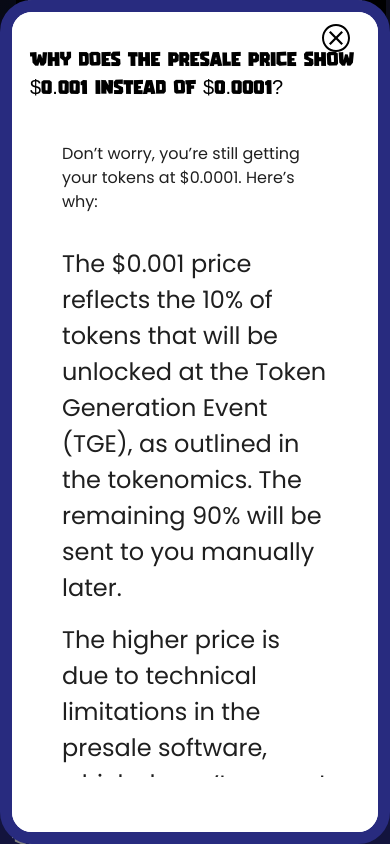
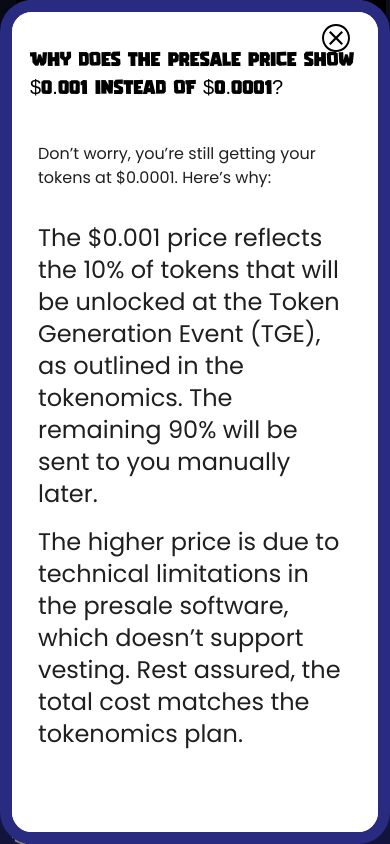
Before and after one commit to codiejay/memestateweb, a React (Vite) app: page / in a window 390 px wide. Both pictures are taken after a click on the button "Why does the presale price show $0.001 instead of $0.0001?". Shown: the part 1217-2061 px from the top of the page. Built offline with nearby package versions, Linux system fonts and the light colour scheme.

Commit message:
Fix Modal Height To Fit Mobile Screen

```diff
--- a/src/App.jsx
+++ b/src/App.jsx
@@ -452,18 +452,18 @@ export default function App() {
             }
             content={
               selectedModal === "explanation" ? (
-                <div className="mt-10 px-10 ">
+                <div className="mt-10 lg:px-10 px-4">
                   <p className="lg:text-[24px] text-base font-normal text-[#1F1F1F] mb-8 font-poppins">
                     Don’t worry, you’re still getting your tokens at $0.0001.
                     Here’s why:
                   </p>
-                  <p className="text-[24px] font-normal text-[#1F1F1F] my-4 font-poppins">
+                  <p className="lg:text-[24px] text-2xl font-normal text-[#1F1F1F] my-4 font-poppins">
                     The $0.001 price reflects the 10% of tokens that will be
                     unlocked at the Token Generation Event (TGE), as outlined in
                     the tokenomics. The remaining 90% will be sent to you
                     manually later.
                   </p>
-                  <p className="text-[24px] font-normal text-[#1F1F1F] my-4 font-poppins">
+                  <p className="lg:text-[24px] text-2xl font-normal text-[#1F1F1F] my-4 font-poppins">
                     The higher price is due to technical limitations in the
                     presale software, which doesn’t support vesting. Rest
                     assured, the total cost matches the tokenomics plan.
--- a/src/component/IFrameModal/IFrameModal.jsx
+++ b/src/component/IFrameModal/IFrameModal.jsx
@@ -4,7 +4,7 @@ const IFrameModal = () => {
   const { closeModal } = useIframeModal();
   return (
     <div className="fixed  w-screen z-[9999999] justify-center flex  h-screen items-center  top-0 left-0 lg:max-w-[1600px] max-w-full mx-auto">
-      <div className="border-[16px] border-[#000] h-[647px] max-w-[1102px] rounded-[32px] w-full bg-black">
+      <div className="border-[16px] border-[#000] lg:h-[647px] h-full max-w-[1102px] rounded-[32px] w-full bg-black">
         <div className="w-full border-[10px] border-white h-full  relative overflow-hidden ">
           <div className="absolute left-0">
             <button onClick={closeModal}>
```
